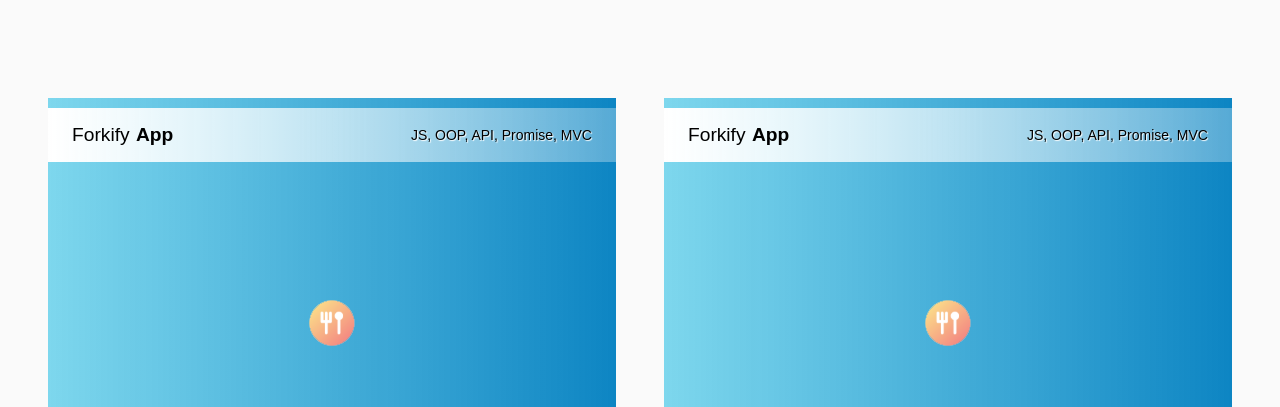
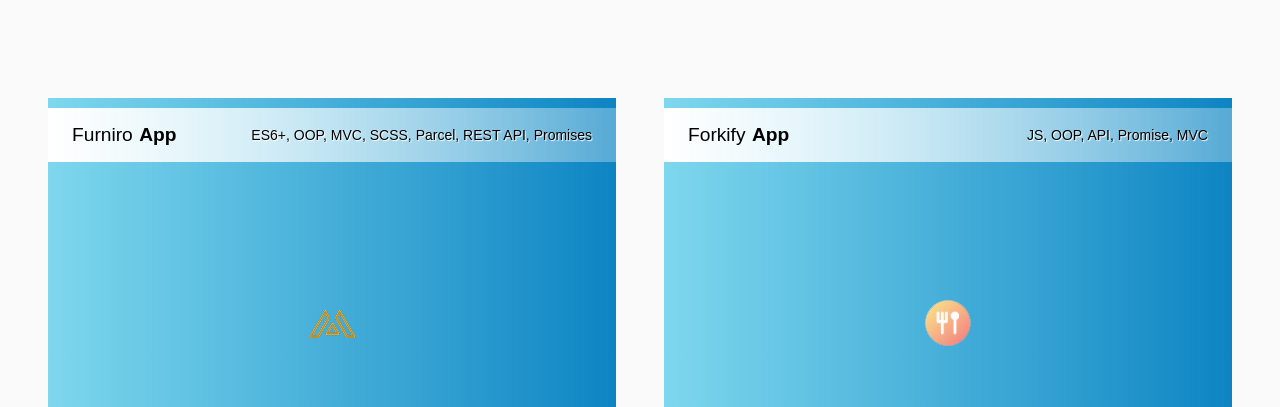
Before and after one commit to Kile1984/portfolio, a website: page src/index.html in a window 1280 px wide. Shown: the part 2273-2680 px from the top of the page. Drawn offline with nearby package versions, Linux system fonts and the light colour scheme; files whose address does not match are found by name.

Commit message:
Update index.html

```diff
--- a/src/index.html
+++ b/src/index.html
@@ -182,15 +182,15 @@
           >
             <div class="portfolio__bgr grid">
               <img
-                src="./assets//images/forkify.png"
+                src="./assets//images/furniro.png"
                 alt="forkify"
                 class="portfolio__image"
               />
               <h3 class="portfolio__title title__small">
-                <span class="title--light">Forkify</span>
+                <span class="title--light">Furniro</span>
                 <span class="title--dark">App</span>
                 <span class="title--light portfolio__technologies"
-                  >JS, OOP, API, Promise, MVC
+                  >ES6+, OOP, MVC, SCSS, Parcel, REST API, Promises
                 </span>
               </h3>
 
```
